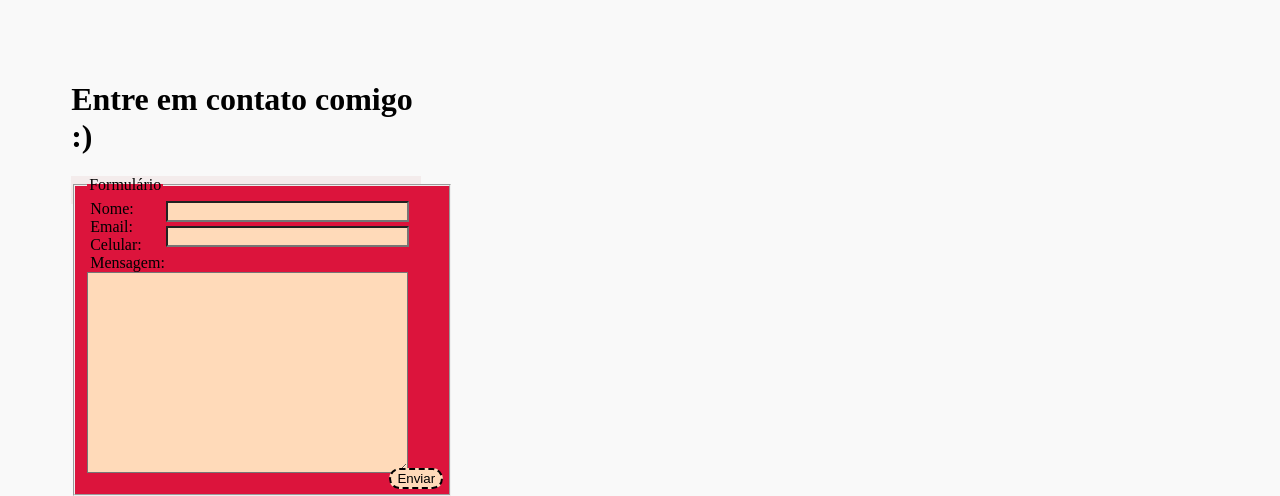
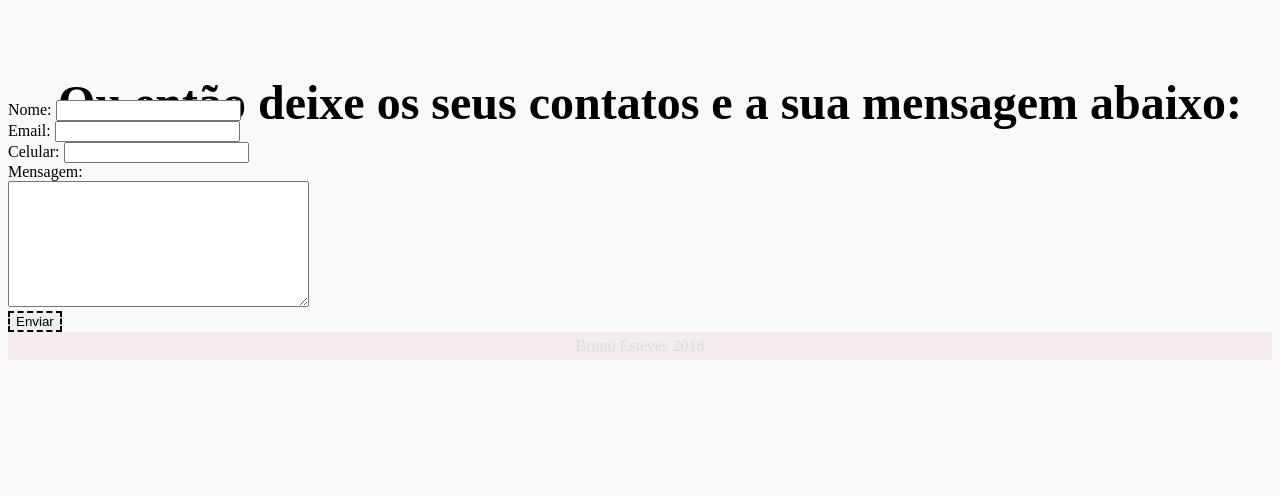
Before and after one commit to brunopesteves/LusoSMD, a plain HTML site: page contatos.html in a window 1280 px wide. Shown: the part 805-1301 px from the top of the page. After the commit the page ends 1173 px from the top, so only its background shows below. Drawn offline with Linux system fonts and the light colour scheme.

Commit message:
formulario

```diff
--- a/contatos.html
+++ b/contatos.html
@@ -35,20 +35,26 @@
  	</div>
 
 <div id="area">
-			<h1>
-				Entre em contato comigo :)
-			</h1>
+			<h3>
+				Ou então deixe os seus contatos e a sua mensagem abaixo:
+			</h3>
 
+
+</div>
+
+
+	<aside>
 <form id="formulario" autocomplete="off">
-      <fieldset>
-        <legend>Formulário</legend>
-        <label>Nome:</label><input class="campo_nome" type="text"><br>
-        <label>Email:</label><input class="campo_email" type="password"><br>
-        <label>Celular:</label><input class="campo_email" type="password"><br>
-        <label>Mensagem:</label><br><textarea class="msg" cols="35" rows="8"></textarea><br>
+
+        <label for="nome">Nome: </label><input id="nome" type="text"><br>
+        <label for="email">Email: </label><input id="email" type="text"><br>
+        <label for="celular">Celular: </label><input id="celular" type="text"><br>
+        <label for="msg">Mensagem:</label><br><textarea id="msg" cols="35" rows="8"></textarea><br>
         <input class="btn_submit" type="submit" value="Enviar">
-      </fieldset>
+
     </form>
+    </aside>
+
 
 	<footer> Bruno Esteves 2018 </footer>
 
--- a/estilo.css
+++ b/estilo.css
@@ -242,66 +242,18 @@ footer {
 	}
 }
 
-#area
-{
-  position:relative;
-  left:5%;
-  top:2em;
-  width:350px;
-  height:270px;
-  float: left;
-}
-#area #formulario
-{
-  position:absolute;
-  display:block;
+aside {
+	align-content: right;
 }
 
-fieldset
-{
-  background-color:#DC143C;
-  width:350px;
-  height:300px;
-}
 
-#formulario label
-{
-  position:absolute;
-  left:19px;
-  margin-right:4px;
-}
 
-#formulario input.campo_nome
-{
-  background-color:#FFDAB9;
-  position:absolute;
-  left:95px;
-  top:25px;
-  width:235px;
-}
-#formulario input.campo_email
-{
-  background-color:#FFDAB9;
-  position:absolute;
-  top:45px;
-  left:95px;
-  margin-top:5px;
-  width:235px;
-}
-#formulario textarea.msg
-{
-  position:absolute;
-  background-color:#FFDAB9;
-  width:315px;
-  height: 195px;
+#formulario
+{  display:block;
 }
 
 #formulario input.btn_submit
 {
   border-style:dashed;
-  position:absolute;
-  bottom: 0.5em;
-  right:10px;
-  background-color:#FFDAB9;
-  border-radius: 40px;
+
 }
```
